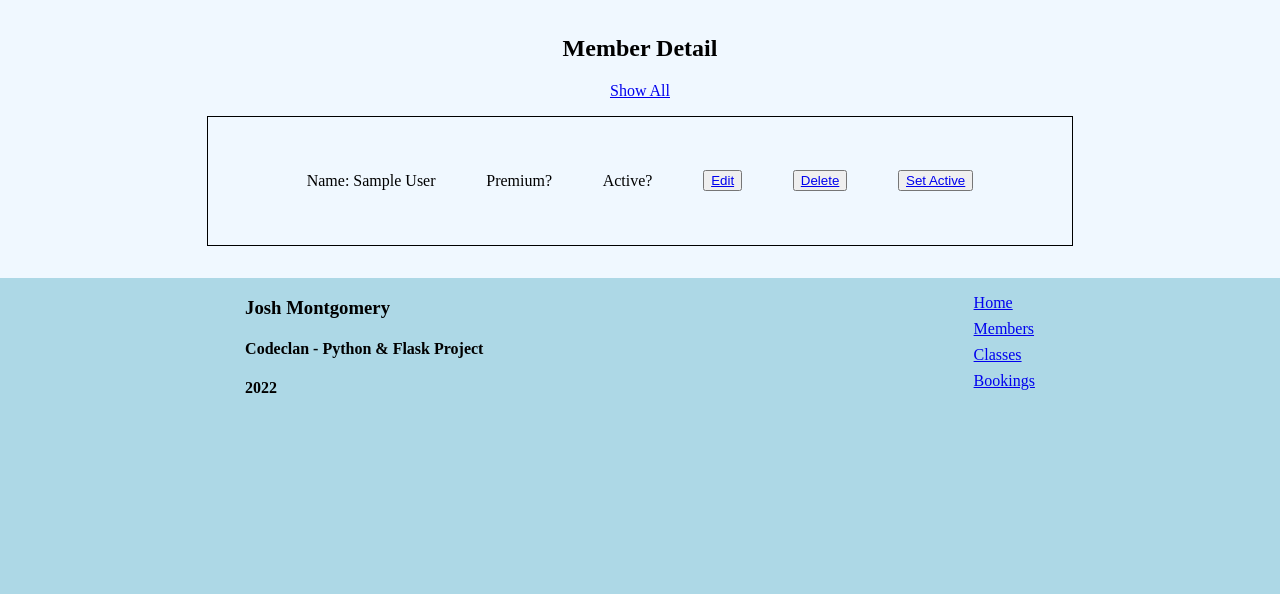
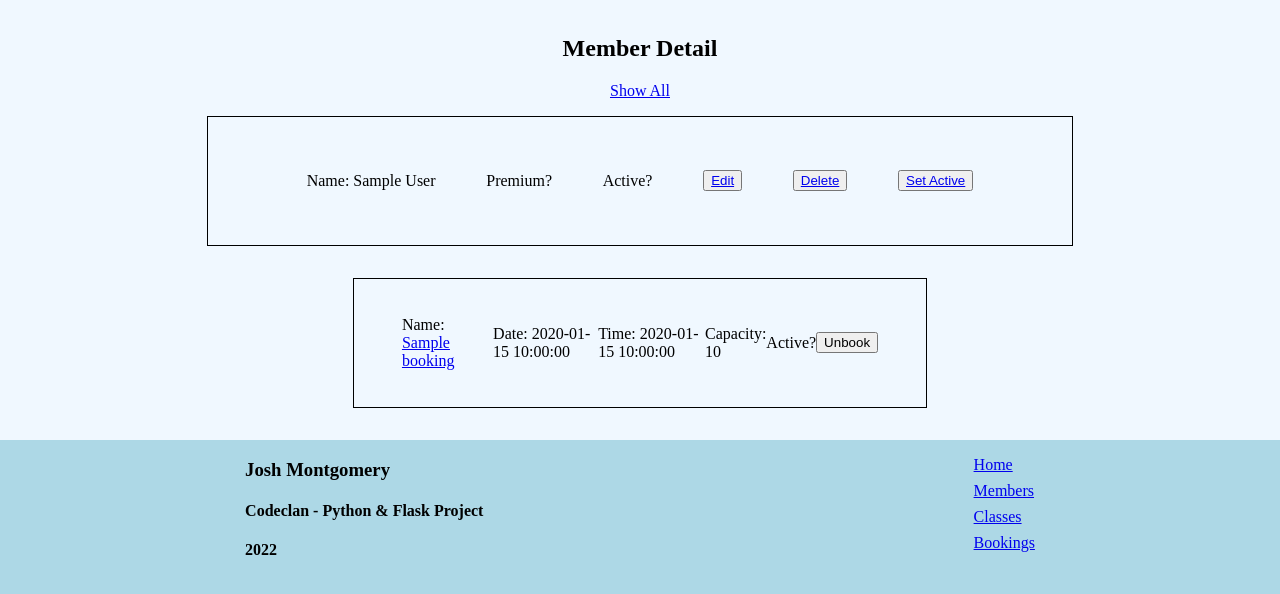
Before and after one commit to jomonty/python_project_gym_app, a Flask app: page /members/1 in a window 1280 px wide. Shown: the part 101-695 px from the top of the page. Run offline with Flask 2, Linux system fonts and the light colour scheme; a database or web service that is not in the repository returns one stand-in record (values such as "Sample title"); some libraries are stand-ins or nearby versions.

Commit message:
added member view to classes and class view to members

```diff
--- a/gym_app/controllers/class_controller.py
+++ b/gym_app/controllers/class_controller.py
@@ -43,7 +43,8 @@
 @classes_blueprint.route('/classes/<int:id>', methods=['GET'])
 def one_class(id):
     gym_class = gym_class_repo.select(id)
-    return render_template('classes/show.html', gym_class = gym_class)
+    members = gym_class_repo.get_all_booked_members(gym_class.id)
+    return render_template('classes/show.html', gym_class = gym_class, members = members)
 
 # CREATE - GET - Show form
 @classes_blueprint.route('/classes/new', methods=['GET'])
--- a/gym_app/controllers/member_controller.py
+++ b/gym_app/controllers/member_controller.py
@@ -16,7 +16,8 @@
 @members_blueprint.route('/members/<int:id>', methods=['GET'])
 def one_member(id):
     member = member_repo.select(id)
-    return render_template('members/show.html', member = member)
+    classes = member_repo.get_all_booked_classes(member.id)
+    return render_template('members/show.html', member = member, classes = classes)
 
 # CREATE - GET - Show form
 @members_blueprint.route('/members/new', methods=['GET'])
--- a/gym_app/repositories/gym_class_repo.py
+++ b/gym_app/repositories/gym_class_repo.py
@@ -38,7 +38,6 @@
     if results:
         for row in results:
             name = row['name']
-            print(row['class_date'])
             class_date = row['class_date']
             class_time = row['class_time']
             capacity = row['capacity']
@@ -121,4 +120,5 @@
             id = row['id']
             member = Member(first_name, last_name, is_premium, is_active, id)
             members.append(member)
+    print(members[0].first_name)
     return members
--- a/gym_app/repositories/member_repo.py
+++ b/gym_app/repositories/member_repo.py
@@ -98,8 +98,8 @@
     if results:
         for row in results:
             name = row['name']
-            class_date = date.fromisoformat(row['class_date'])
-            class_time = time.fromisoformat(row['class_time'])
+            class_date = row['class_date']
+            class_time = row['class_time']
             capacity = row['capacity']
             is_active = row['is_active']
             id = row['id']
--- a/gym_app/templates/members/show.html
+++ b/gym_app/templates/members/show.html
@@ -30,5 +30,22 @@
                 </a>
             </button>
         </section>
+        <section class="classes-main">
+            {% for class in classes %}
+            <section class="card-class">
+                <p>Name: <a href="/classes/{{ class.id }}">{{ class.name }}</a></p>
+                <p>Date: {{ class.class_date }}</p>
+                <p>Time: {{ class.class_time }}</p>
+                <p>Capacity: {{ class.capacity }}</p>
+                <p>Active? {{ class.is_active }}</p>
+                <div class="class-show-buttons">
+                    <button>
+                        <!-- <a href="">Unbook</a> -->
+                        Unbook
+                    </button>
+                </div>
+            </section>
+        {% endfor %}
+        </section>
     </main>
 {% endblock %}
```
Also changed, not shown: gym_app/templates/classes/show.html (+17 -0 lines).
